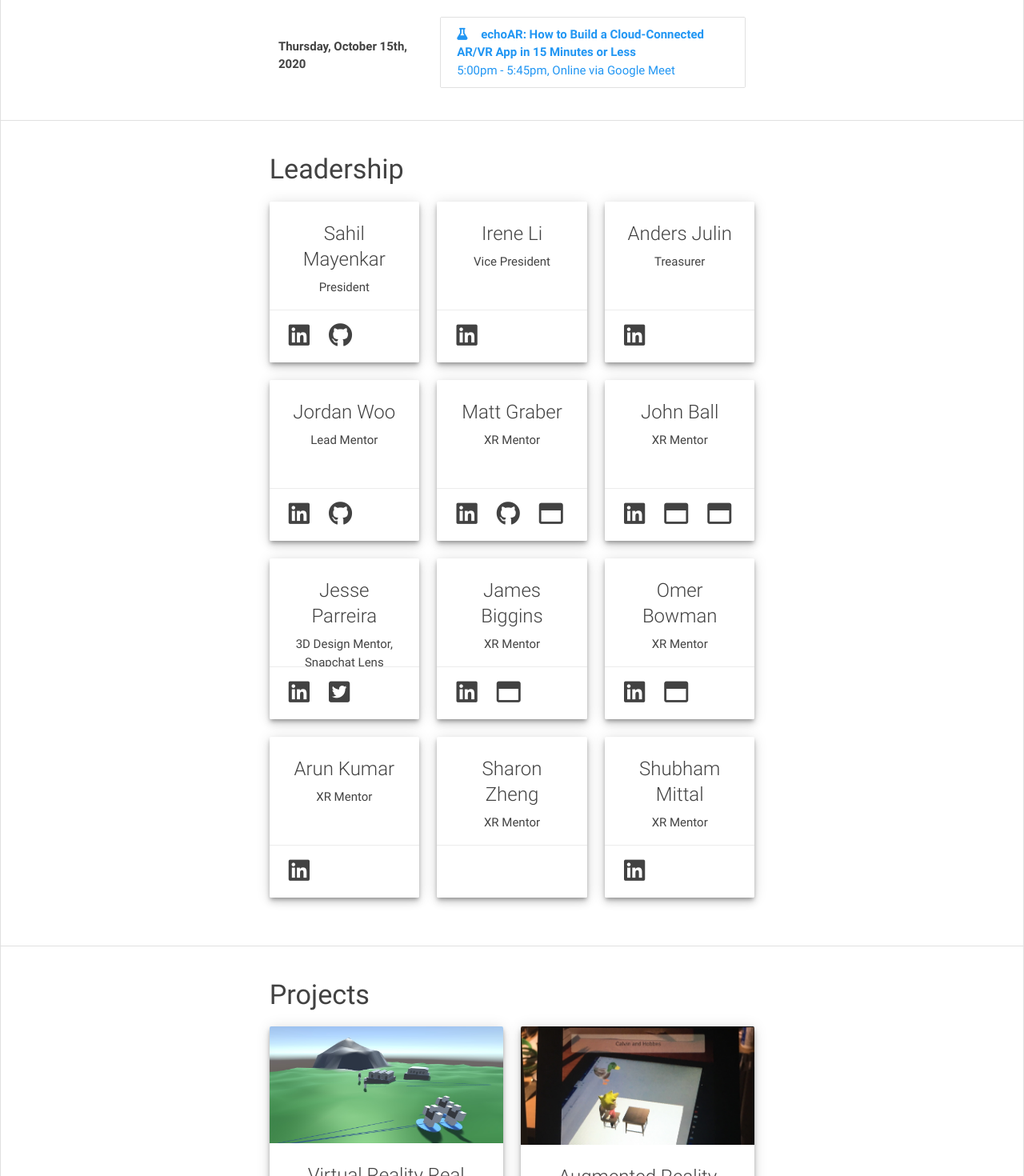
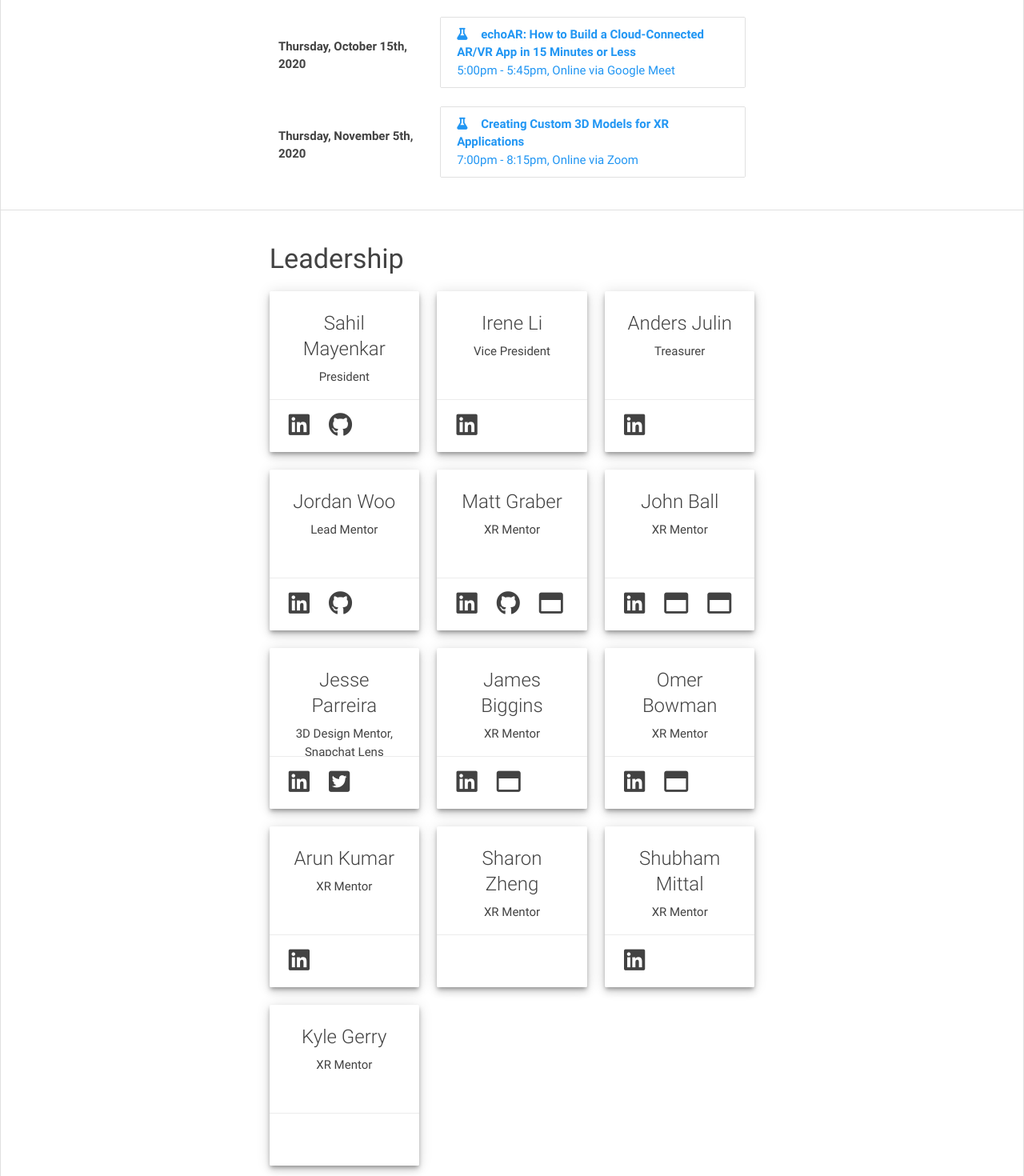
Before and after one commit to umdxrclub/xrc-prev-website, a React (Create React App) app: page / in a window 1280 px wide. Shown: the part 1880-3350 px from the top of the page at 80% size. Built offline with nearby package versions, Linux system fonts and the light colour scheme.

Commit message:
Update XR_CONSTANTS.js

```diff
--- a/src/XR_CONSTANTS.js
+++ b/src/XR_CONSTANTS.js
@@ -90,6 +90,10 @@ module.exports = Object.freeze({
 			'name' : 'Shubham Mittal',
 			'title' : 'XR Mentor',
 			'linkedin' : 'https://www.linkedin.com/in/smittal3',
+		},
+		{
+			'name' : 'Kyle Gerry',
+			'title' : 'XR Mentor',
 		}
 	],
 
@@ -175,6 +179,14 @@ module.exports = Object.freeze({
 			'location' : 'Online via Google Meet',
 			'fa_icon' : 'fa-flask',
 			'url' : 'https://meet.google.com/wjf-dmpt-ueo',
+		},
+		{
+			'name' : 'Creating Custom 3D Models for XR Applications',
+			'date' : new Date(2020, 10, 5),
+			'time' : '7:00pm - 8:15pm',
+			'location' : 'Online via Zoom',
+			'fa_icon' : 'fa-flask',
+			'url' : 'https://umd.zoom.us/j/96044873160',
 		}
 	],
 });
```
